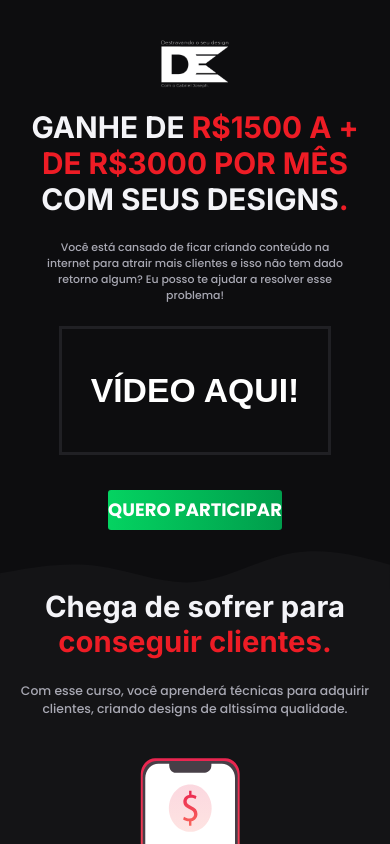
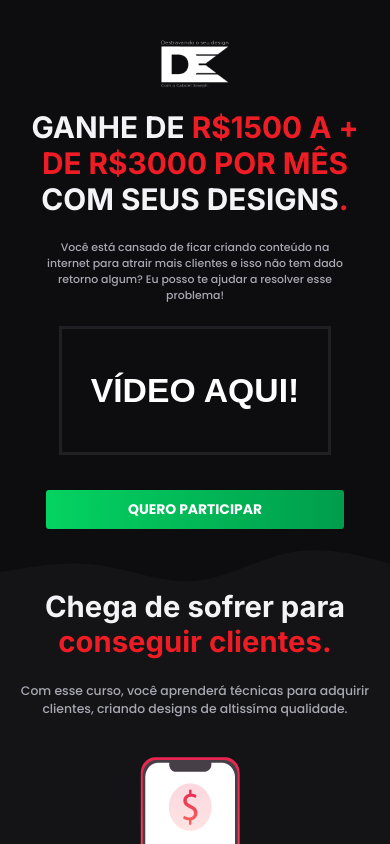
Before and after one commit to gabrieldiasss/freela-destravando-seu-design, a React (Create React App) app: page / in a window 390 px wide. Shown: the top 844 px of the page. Built offline with nearby package versions, Linux system fonts and the light colour scheme.

Commit message:
64 deploy

```diff
--- a/src/App.css
+++ b/src/App.css
@@ -216,17 +216,11 @@ header .logo-design {
     }
 
     .primeiro-button{
-        width: 100%;
-        height: 40px;
-        font-size: 18px;
-
+        width: 60rem;
+        height: 8rem;
+        font-size: 2.8rem;
     }
 
-    /* .primeiro-button{
-        width: 65rem;
-        height: 10rem;
-        font-size: 2.8rem;
-    } */
 }
 
 @media(max-width: 664px) {
```
